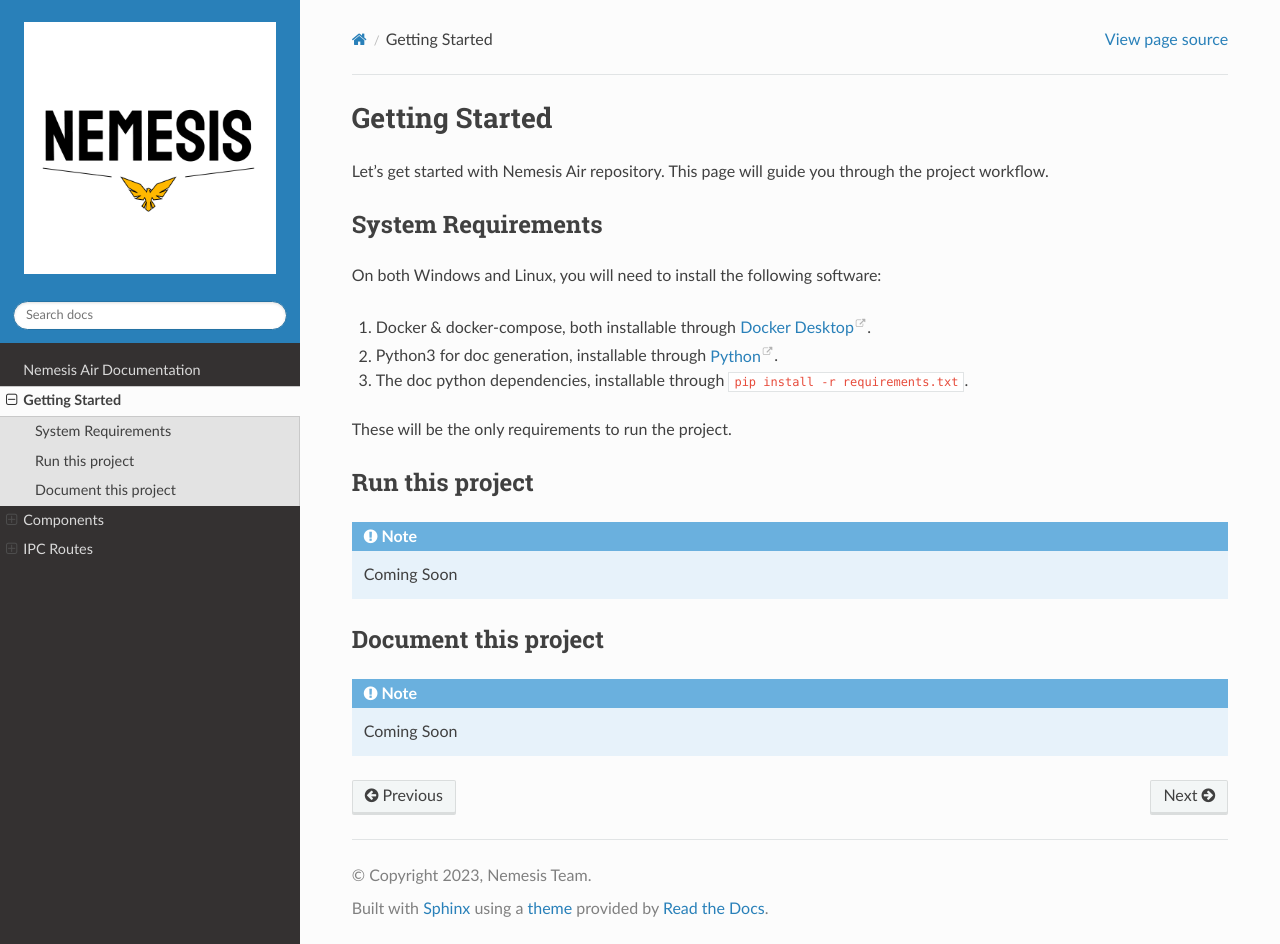
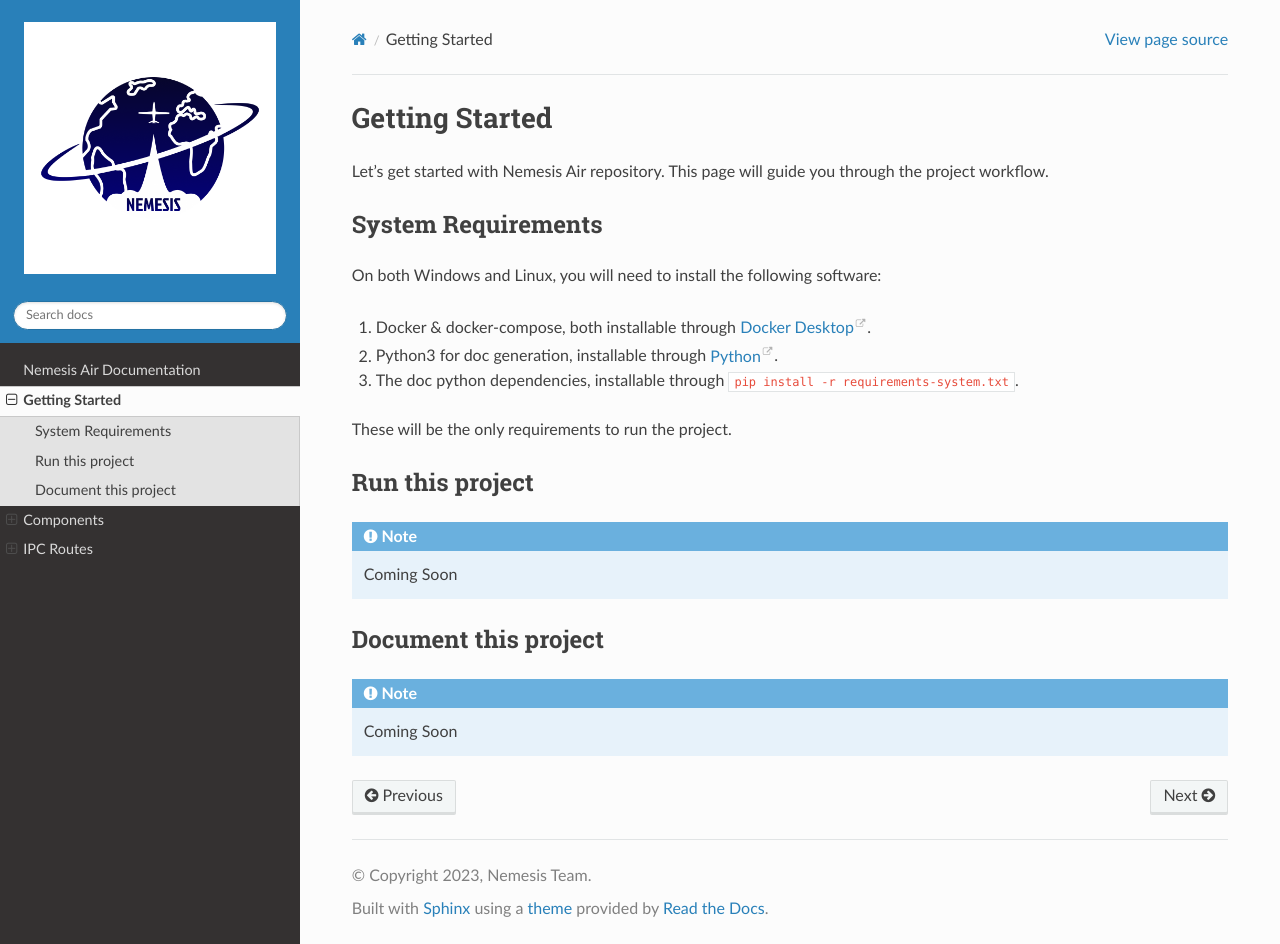
Before and after one commit to NemesisDrone/Air, a Sphinx documentation site: the page built from docs/source/docs/getting_started.rst, in a window 1280 px wide and 944 px high. Built offline with Sphinx 7.4.7 and the Read the Docs theme 2.0.0, drawn with Linux system fonts in a browser that asks for light colours.

Commit message:
docs: fix doc getting started

```diff
--- a/docs/source/docs/getting_started.rst
+++ b/docs/source/docs/getting_started.rst
@@ -14,7 +14,7 @@ On both Windows and Linux, you will need to install the following software:
 
 #. Docker & docker-compose, both installable through `Docker Desktop <https://www.docker.com/products/docker-desktop>`_.
 #. Python3 for doc generation, installable through `Python <https://www.python.org/downloads/>`_.
-#. The doc python dependencies, installable through ``pip install -r requirements.txt``.
+#. The doc python dependencies, installable through ``pip install -r requirements-system.txt``.
 
 These will be the only requirements to run the project.
 
```
Also changed, not shown: docs/source/logo.png, 12 other files.
